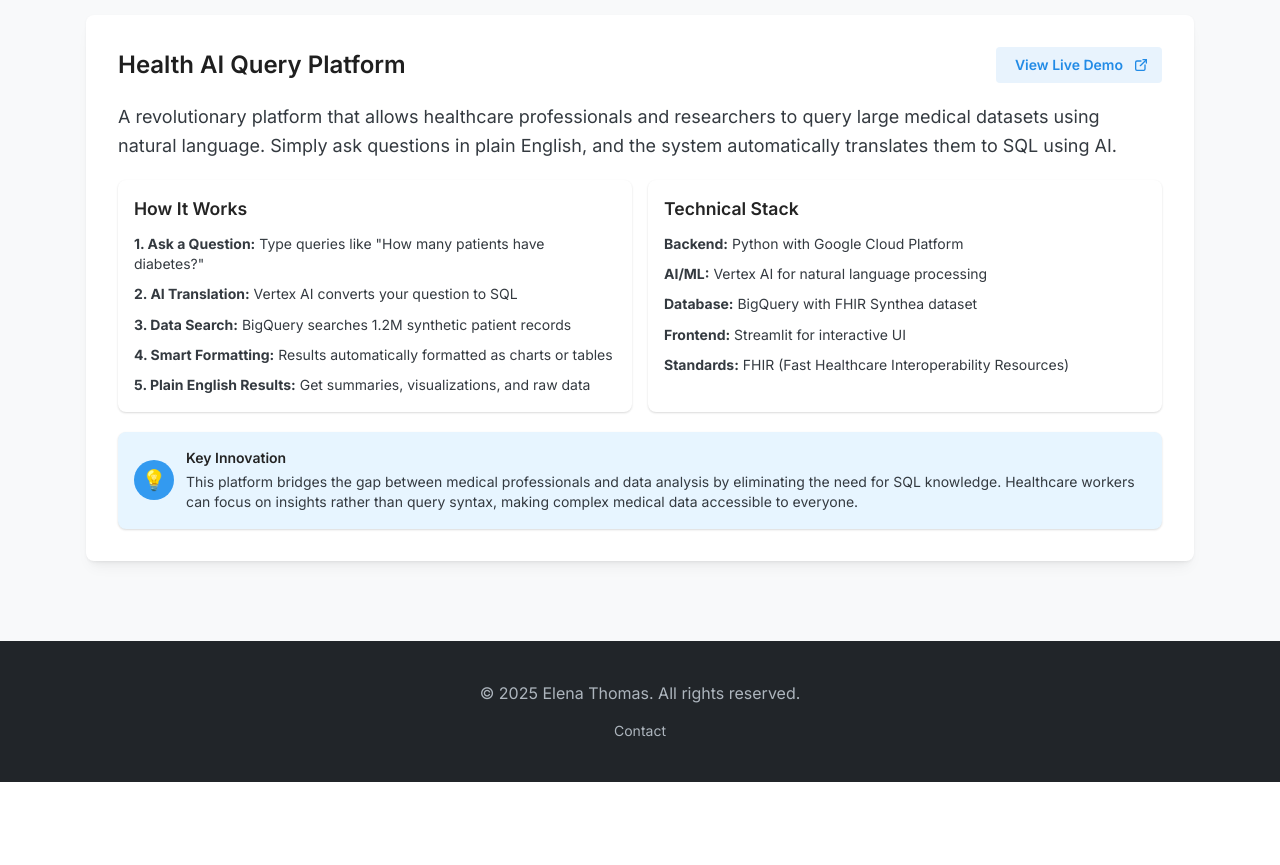
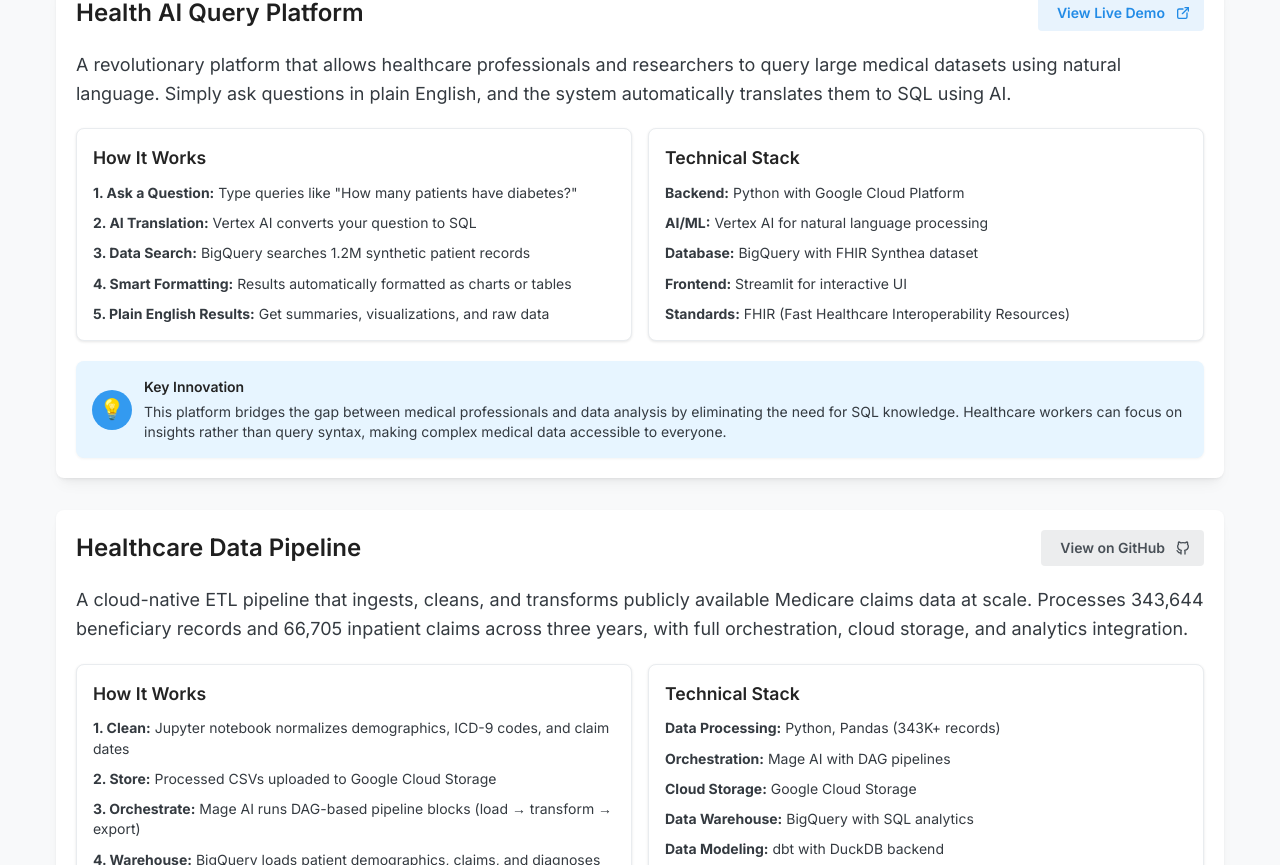
Before and after one commit to elena-s-thomas/portfolio, a Next.js app: page / in a window 1280 px wide. Shown: the part 1935-2800 px from the top of the page. Before the commit the page ends 2717 px from the top, so only its background shows below. Built offline with nearby package versions, Linux system fonts and the light colour scheme.

Commit message:
added Healthcare Data Pipeline project card

```diff
--- a/src/app/globals.css
+++ b/src/app/globals.css
@@ -48,3 +48,170 @@
 html {
   scroll-behavior: smooth;
 }
+
+/* About Section Mobile Responsiveness */
+.about-section-grid {
+  display: grid;
+  grid-template-columns: 1fr;
+  gap: 3rem;
+}
+
+@media (min-width: 768px) {
+  .about-section-grid {
+    grid-template-columns: 1fr 1fr;
+    gap: 2rem;
+  }
+}
+
+.about-text-content {
+  order: 2;
+}
+
+.about-image-content {
+  order: 1;
+}
+
+@media (min-width: 768px) {
+  .about-text-content {
+    order: 1;
+  }
+
+  .about-image-content {
+    order: 2;
+  }
+}
+
+.about-image-container {
+  height: 300px;
+  background-color: #f8f9fa;
+  border-radius: 8px;
+  display: flex;
+  align-items: center;
+  justify-content: center;
+  overflow: hidden;
+  width: 100%;
+  max-width: 400px;
+  margin: 0 auto;
+}
+
+@media (min-width: 768px) {
+  .about-image-container {
+    height: 400px;
+    max-width: none;
+  }
+}
+
+.about-title-mobile {
+  font-size: 2rem;
+}
+
+@media (min-width: 768px) {
+  .about-title-mobile {
+    font-size: 2.5rem;
+  }
+}
+
+/* Featured Project Section Mobile Responsiveness */
+.featured-project-section {
+  padding: 40px 0;
+}
+
+@media (min-width: 768px) {
+  .featured-project-section {
+    padding: 80px 0;
+  }
+}
+
+.featured-project-container {
+  padding: 0 1rem;
+}
+
+@media (min-width: 768px) {
+  .featured-project-container {
+    padding: 0;
+    max-width: 1200px;
+    margin: 0 auto;
+  }
+}
+
+.featured-project-title {
+  font-size: 1.8rem;
+  margin-bottom: 1rem;
+}
+
+@media (min-width: 768px) {
+  .featured-project-title {
+    font-size: 2.5rem;
+  }
+}
+
+.featured-project-grid {
+  display: grid;
+  grid-template-columns: 1fr;
+  gap: 1rem;
+}
+
+@media (min-width: 768px) {
+  .featured-project-grid {
+    grid-template-columns: repeat(auto-fit, minmax(300px, 1fr));
+  }
+}
+
+.featured-project-header-group {
+  flex-direction: column;
+  gap: 1rem;
+  align-items: flex-start;
+}
+
+@media (min-width: 768px) {
+  .featured-project-header-group {
+    flex-direction: row;
+    align-items: center;
+    justify-content: space-between;
+  }
+}
+
+.demo-button-mobile {
+  width: 100%;
+}
+
+@media (min-width: 768px) {
+  .demo-button-mobile {
+    width: auto;
+  }
+}
+
+/* Hide card containers on mobile, show on desktop */
+.project-detail-card {
+  background: none;
+  box-shadow: none;
+  border: none;
+  padding: 1rem 0;
+}
+
+@media (min-width: 768px) {
+  .project-detail-card {
+    background: white;
+    box-shadow: 0 1px 3px rgba(0, 0, 0, 0.1);
+    border: 1px solid #e9ecef;
+    border-radius: 8px;
+    padding: 1rem;
+    height: 100%;
+  }
+}
+
+.innovation-card {
+  background: none;
+  border: none;
+  box-shadow: none;
+  padding: 1rem 0;
+}
+
+@media (min-width: 768px) {
+  .innovation-card {
+    background: #e7f5ff;
+    border-radius: 8px;
+    padding: 1rem;
+    box-shadow: 0 1px 3px rgba(0, 0, 0, 0.05);
+  }
+}
--- a/src/app/page.tsx
+++ b/src/app/page.tsx
@@ -25,7 +25,7 @@
             <Group gap="md">
               <Button
                 component="a"
-                href="#featured-project"
+                href="#projects"
                 size="lg"
                 variant="filled"
                 color="gray.8"
@@ -47,12 +47,17 @@
       </section>
 
       {/* About Section */}
-      <section style={{ padding: '80px 0', backgroundColor: '#ffffff' }}>
+      <section style={{ padding: '60px 0', backgroundColor: '#ffffff' }}>
         <Container size="lg">
-          <div style={{ display: 'flex', gap: '2rem' }}>
-            <div style={{ flex: 1 }}>
+          <div className="about-section-grid">
+            <div className="about-text-content">
               <Stack gap="lg">
-                <Title order={2} size="2.5rem" fw={600} c="dark.8">
+                <Title
+                  order={2}
+                  fw={600}
+                  c="dark.8"
+                  className="about-title-mobile"
+                >
                   About Me
                 </Title>
                 <Text size="lg" c="gray.7" lh={1.6}>
@@ -75,7 +80,7 @@
                   collaborating across multidisciplinary teams to develop, test, and implement
                   data-driven strategies that enhance patient care and operational efficiency.
                 </Text>
-                <Group gap="md">
+                <Group gap="md" style={{ flexWrap: 'wrap' }}>
                   <Button
                     component="a"
                     href="https://github.com/elena-s-thomas"
@@ -99,16 +104,8 @@
                 </Group>
               </Stack>
             </div>
-            <div style={{ flex: 1 }}>
-              <div style={{
-                height: '400px',
-                backgroundColor: '#f8f9fa',
-                borderRadius: '8px',
-                display: 'flex',
-                alignItems: 'center',
-                justifyContent: 'center',
-                overflow: 'hidden'
-              }}>
+            <div className="about-image-content">
+              <div className="about-image-container">
                 <Image
                   src="/healthcare-data-visualization.jpg"
                   alt="Elena Thomas"
@@ -126,21 +123,21 @@
       </section>
 
       {/* Featured Project Section */}
-      <section id="featured-project" style={{ padding: '80px 0', backgroundColor: '#f8f9fa' }}>
-        <Container size="lg">
+      <section id="projects" className="featured-project-section" style={{ backgroundColor: '#f8f9fa' }}>
+        <div className="featured-project-container">
           <Stack gap="xl">
             <div style={{ textAlign: 'center' }}>
-              <Title order={2} size="2.5rem" fw={600} c="dark.8" mb="md">
-                Featured Project
+              <Title order={2} fw={600} c="dark.8" mb="md" className="featured-project-title">
+                Projects
               </Title>
               <Text size="xl" c="gray.7" maw={800} mx="auto">
-                Natural Language Medical Data Query System
+                A growing collection of healthcare data &amp; AI projects
               </Text>
             </div>
 
-            <Card shadow="sm" padding="xl" radius="md">
+            <Card shadow="sm" padding="lg" radius="md" style={{ margin: '0 1rem' }}>
               <Stack gap="lg">
-                <Group justify="space-between" align="center">
+                <Group className="featured-project-header-group">
                   <Title order={3} size="1.5rem" fw={600} c="dark.8">
                     Health AI Query Platform
                   </Title>
@@ -151,6 +148,7 @@
                     variant="light"
                     color="blue"
                     rightSection={<IconExternalLink size={16} />}
+                    className="demo-button-mobile"
                   >
                     View Live Demo
                   </Button>
@@ -162,8 +160,8 @@
                   and the system automatically translates them to SQL using AI.
                 </Text>
 
-                <div style={{ display: 'grid', gridTemplateColumns: 'repeat(auto-fit, minmax(300px, 1fr))', gap: '1rem' }}>
-                  <Card shadow="xs" padding="md" radius="md" h="100%">
+                <div className="featured-project-grid">
+                  <div className="project-detail-card">
                     <Stack gap="sm">
                       <Title order={4} size="1.1rem" fw={600} c="dark.7">
                         How It Works
@@ -186,9 +184,9 @@
                         </Text>
                       </Stack>
                     </Stack>
-                  </Card>
+                  </div>
 
-                  <Card shadow="xs" padding="md" radius="md" h="100%">
+                  <div className="project-detail-card">
                     <Stack gap="sm">
                       <Title order={4} size="1.1rem" fw={600} c="dark.7">
                         Technical Stack
@@ -211,10 +209,10 @@
                         </Text>
                       </Stack>
                     </Stack>
-                  </Card>
+                  </div>
                 </div>
 
-                <Card shadow="xs" padding="md" radius="md" style={{ backgroundColor: '#e7f5ff' }}>
+                <div className="innovation-card">
                   <Group gap="sm" align="center">
                     <div style={{
                       width: '40px',
@@ -240,11 +238,120 @@
                       </Text>
                     </div>
                   </Group>
-                </Card>
+                </div>
+              </Stack>
+            </Card>
+
+            <Card shadow="sm" padding="lg" radius="md" style={{ margin: '0 1rem' }}>
+              <Stack gap="lg">
+                <Group className="featured-project-header-group">
+                  <Title order={3} size="1.5rem" fw={600} c="dark.8">
+                    Healthcare Data Pipeline
+                  </Title>
+                  <Button
+                    component="a"
+                    href="https://github.com/elena-s-thomas/Healthcare-Data-Pipeline"
+                    target="_blank"
+                    variant="light"
+                    color="gray"
+                    rightSection={<IconBrandGithub size={16} />}
+                    className="demo-button-mobile"
+                  >
+                    View on GitHub
+                  </Button>
+                </Group>
+
+                <Text size="lg" c="gray.7" lh={1.6}>
+                  A cloud-native ETL pipeline that ingests, cleans, and transforms publicly
+                  available Medicare claims data at scale. Processes 343,644 beneficiary records
+                  and 66,705 inpatient claims across three years, with full orchestration,
+                  cloud storage, and analytics integration.
+                </Text>
+
+                <div className="featured-project-grid">
+                  <div className="project-detail-card">
+                    <Stack gap="sm">
+                      <Title order={4} size="1.1rem" fw={600} c="dark.7">
+                        How It Works
+                      </Title>
+                      <Stack gap="xs">
+                        <Text size="sm" c="gray.7">
+                          <strong>1. Clean:</strong> Jupyter notebook normalizes demographics, ICD-9 codes, and claim dates
+                        </Text>
+                        <Text size="sm" c="gray.7">
+                          <strong>2. Store:</strong> Processed CSVs uploaded to Google Cloud Storage
+                        </Text>
+                        <Text size="sm" c="gray.7">
+                          <strong>3. Orchestrate:</strong> Mage AI runs DAG-based pipeline blocks (load → transform → export)
+                        </Text>
+                        <Text size="sm" c="gray.7">
+                          <strong>4. Warehouse:</strong> BigQuery loads patient demographics, claims, and diagnoses
+                        </Text>
+                        <Text size="sm" c="gray.7">
+                          <strong>5. Visualize:</strong> Looker Studio dashboards surface claims trends and readmissions
+                        </Text>
+                      </Stack>
+                    </Stack>
+                  </div>
+
+                  <div className="project-detail-card">
+                    <Stack gap="sm">
+                      <Title order={4} size="1.1rem" fw={600} c="dark.7">
+                        Technical Stack
+                      </Title>
+                      <Stack gap="xs">
+                        <Text size="sm" c="gray.7">
+                          <strong>Data Processing:</strong> Python, Pandas (343K+ records)
+                        </Text>
+                        <Text size="sm" c="gray.7">
+                          <strong>Orchestration:</strong> Mage AI with DAG pipelines
+                        </Text>
+                        <Text size="sm" c="gray.7">
+                          <strong>Cloud Storage:</strong> Google Cloud Storage
+                        </Text>
+                        <Text size="sm" c="gray.7">
+                          <strong>Data Warehouse:</strong> BigQuery with SQL analytics
+                        </Text>
+                        <Text size="sm" c="gray.7">
+                          <strong>Data Modeling:</strong> dbt with DuckDB backend
+                        </Text>
+                      </Stack>
+                    </Stack>
+                  </div>
+                </div>
+
+                <div className="innovation-card">
+                  <Group gap="sm" align="center">
+                    <div style={{
+                      width: '40px',
+                      height: '40px',
+                      borderRadius: '50%',
+                      backgroundColor: '#339af0',
+                      display: 'flex',
+                      alignItems: 'center',
+                      justifyContent: 'center',
+                      color: 'white',
+                      fontSize: '20px'
+                    }}>
+                      🏥
+                    </div>
+                    <div style={{ flex: 1 }}>
+                      <Text size="sm" fw={600} c="dark.7" mb={4}>
+                        Key Innovation
+                      </Text>
+                      <Text size="sm" c="gray.7">
+                        Uses the CMS DE-SynPUF synthetic Medicare dataset — publicly available,
+                        HIPAA-safe, and representative of real claims patterns — to demonstrate
+                        production-grade healthcare data engineering without requiring restricted
+                        data access.
+                      </Text>
+                    </div>
+                  </Group>
+                </div>
               </Stack>
             </Card>
           </Stack>
-        </Container>
+        </div>
       </section>
 
       {/* Footer */}
```
